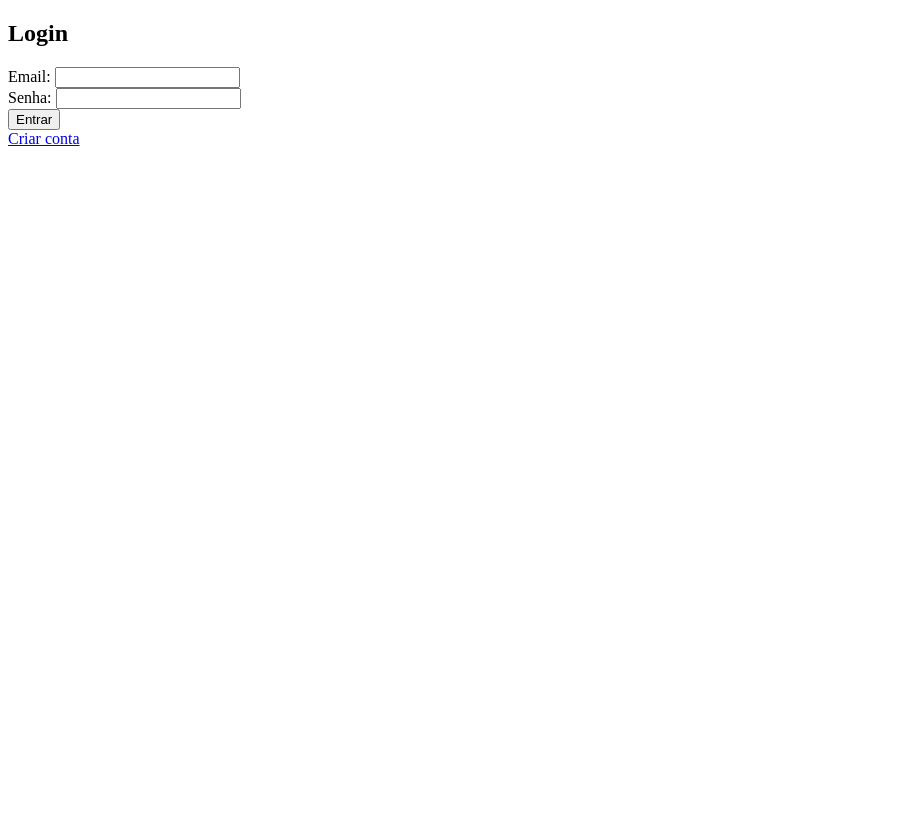
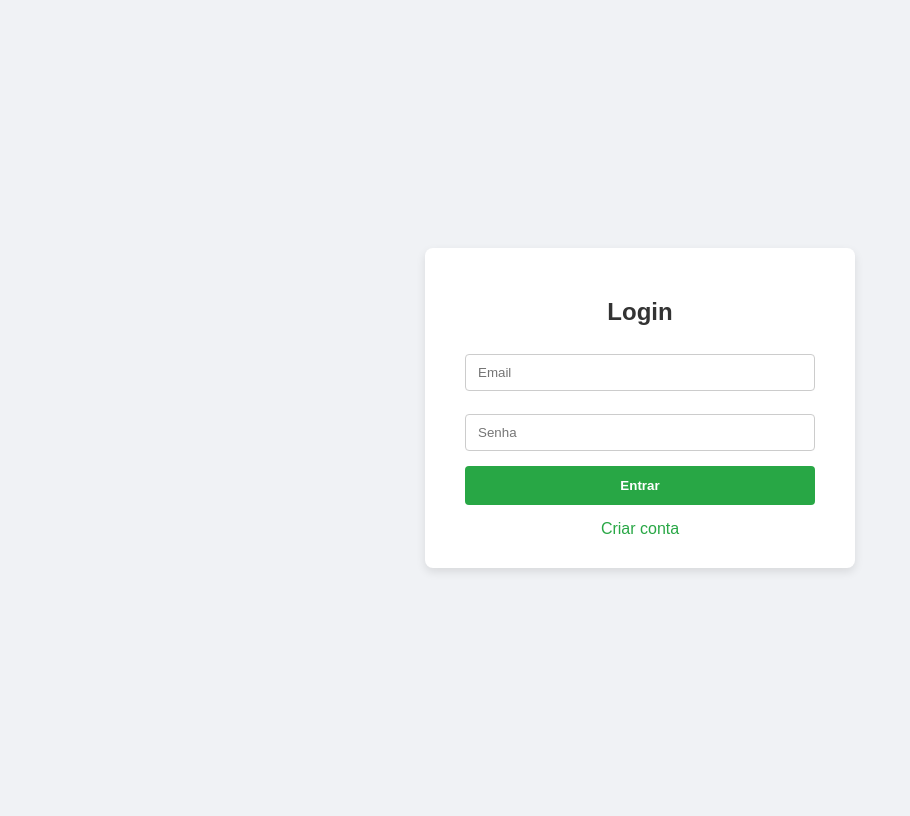
Before and after one commit to Japa75/app-ia-web, a Flask app: page /login in a window 1280 px wide. Shown: the whole page, without its empty margins (0-910 px from the left). Before the commit the page ends 146 px from the top, so only its background shows below. Run offline with Flask 3, Linux system fonts and the light colour scheme.

Commit message:
Update login.html

```diff
--- a/templates/login.html
+++ b/templates/login.html
@@ -1,13 +1,85 @@
 <!DOCTYPE html>
-<html>
-<head><title>Login</title></head>
+<html lang="pt-BR">
+<head>
+<meta charset="UTF-8" />
+<title>Login - App IA</title>
+<style>
+  body {
+    font-family: Arial, sans-serif;
+    background: #f0f2f5;
+    display: flex;
+    justify-content: center;
+    align-items: center;
+    height: 100vh;
+  }
+  .container {
+    background: white;
+    padding: 30px 40px;
+    border-radius: 8px;
+    box-shadow: 0 4px 10px rgba(0,0,0,0.1);
+    width: 350px;
+  }
+  h2 {
+    margin-bottom: 20px;
+    color: #333;
+    text-align: center;
+  }
+  input[type="text"], input[type="password"] {
+    width: 100%;
+    padding: 10px 12px;
+    margin: 8px 0 15px 0;
+    border: 1px solid #ccc;
+    border-radius: 4px;
+    box-sizing: border-box;
+  }
+  input[type="submit"] {
+    background-color: #28a745;
+    color: white;
+    border: none;
+    padding: 12px;
+    width: 100%;
+    border-radius: 4px;
+    cursor: pointer;
+    font-weight: bold;
+  }
+  input[type="submit"]:hover {
+    background-color: #1e7e34;
+  }
+  a {
+    display: block;
+    margin-top: 15px;
+    text-align: center;
+    color: #28a745;
+    text-decoration: none;
+  }
+  a:hover {
+    text-decoration: underline;
+  }
+  .flash-message {
+    color: red;
+    text-align: center;
+    margin-bottom: 15px;
+  }
+</style>
+</head>
 <body>
-  <h2>Login</h2>
-  <form method="POST">
-    Email: <input type="text" name="email"><br>
-    Senha: <input type="password" name="password"><br>
-    <input type="submit" value="Entrar">
-  </form>
-  <a href="/register">Criar conta</a>
+  <div class="container">
+    <h2>Login</h2>
+    {% with messages = get_flashed_messages() %}
+      {% if messages %}
+        <div class="flash-message">
+          {% for message in messages %}
+            {{ message }}
+          {% endfor %}
+        </div>
+      {% endif %}
+    {% endwith %}
+    <form method="POST">
+      <input type="text" name="email" placeholder="Email" required />
+      <input type="password" name="password" placeholder="Senha" required />
+      <input type="submit" value="Entrar" />
+    </form>
+    <a href="/register">Criar conta</a>
+  </div>
 </body>
 </html>
```
